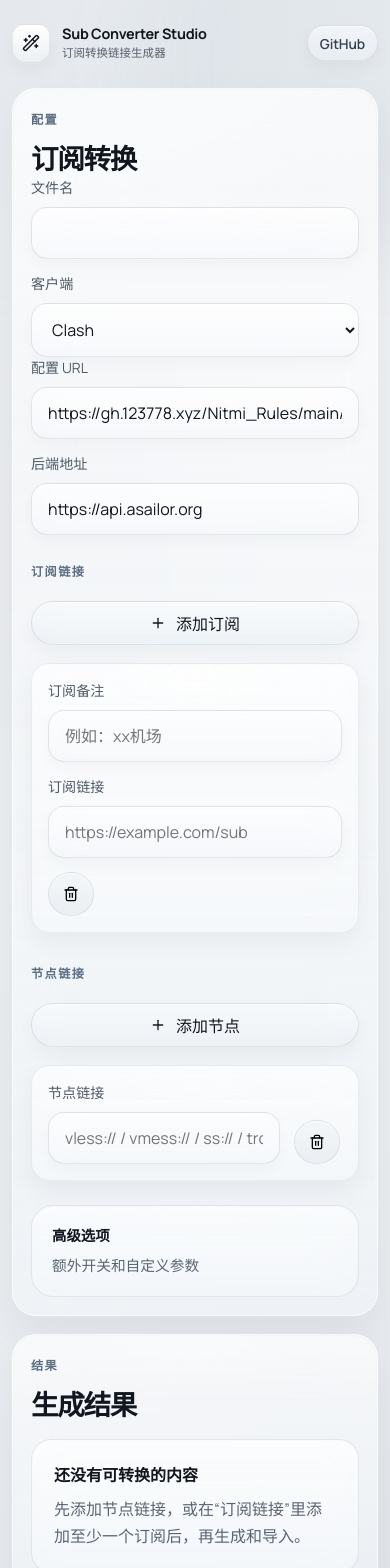
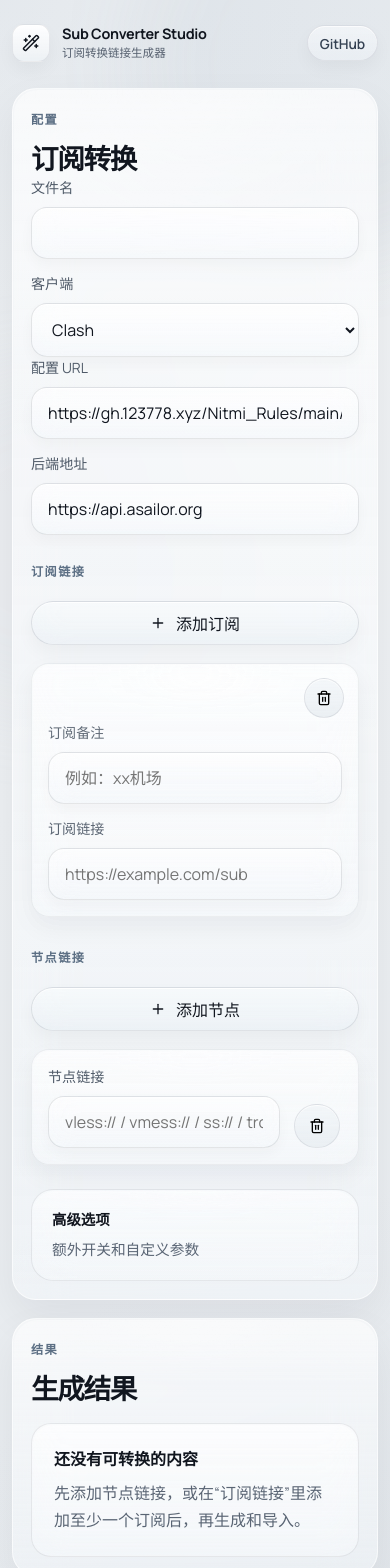
Before and after one commit to Nitmi/Sub-Converter-Studio, a React (Vite) app: page / in a window 390 px wide. Shown: the top 1568 px of the page. Built offline with nearby package versions, Linux system fonts and the light colour scheme.

Commit message:
Refine mobile subscription delete button placement

```diff
--- a/src/App.tsx
+++ b/src/App.tsx
@@ -359,7 +359,7 @@ function App() {
                 {providers.map((item) => (
                   <motion.div
                     key={item.id}
-                    className="stack-item"
+                    className="stack-item subscription-item"
                     initial={{ opacity: 0, y: 12 }}
                     animate={{ opacity: 1, y: 0 }}
                     exit={{ opacity: 0, y: -12 }}
--- a/src/styles.css
+++ b/src/styles.css
@@ -716,6 +716,24 @@ main {
     align-items: stretch;
   }
 
+  .subscription-item {
+    padding-top: 58px;
+  }
+
+  .subscription-item .provider-grid {
+    position: static;
+  }
+
+  .subscription-item .icon-button-end {
+    position: absolute;
+    top: 14px;
+    right: 14px;
+    width: 40px;
+    height: 40px;
+    min-height: 40px;
+    z-index: 2;
+  }
+
   .brand {
     min-width: 0;
     flex: 1;
```
